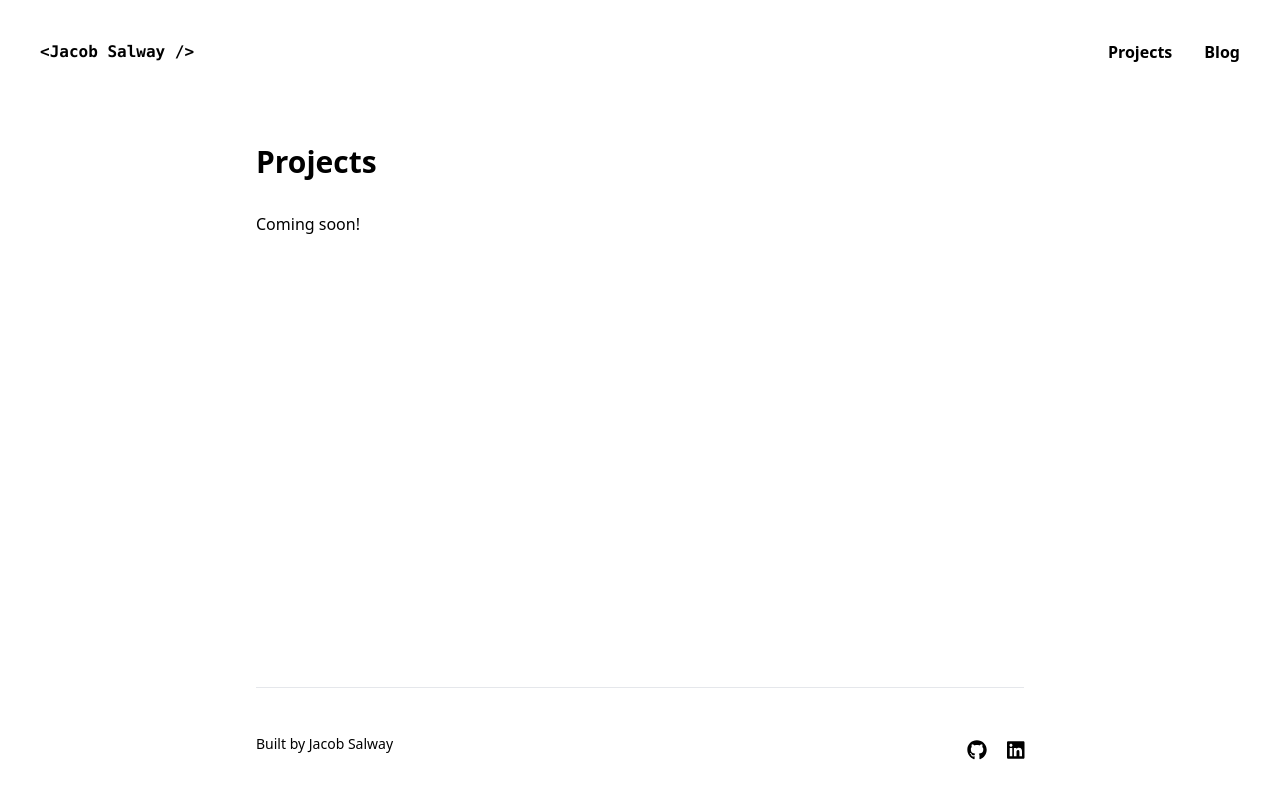
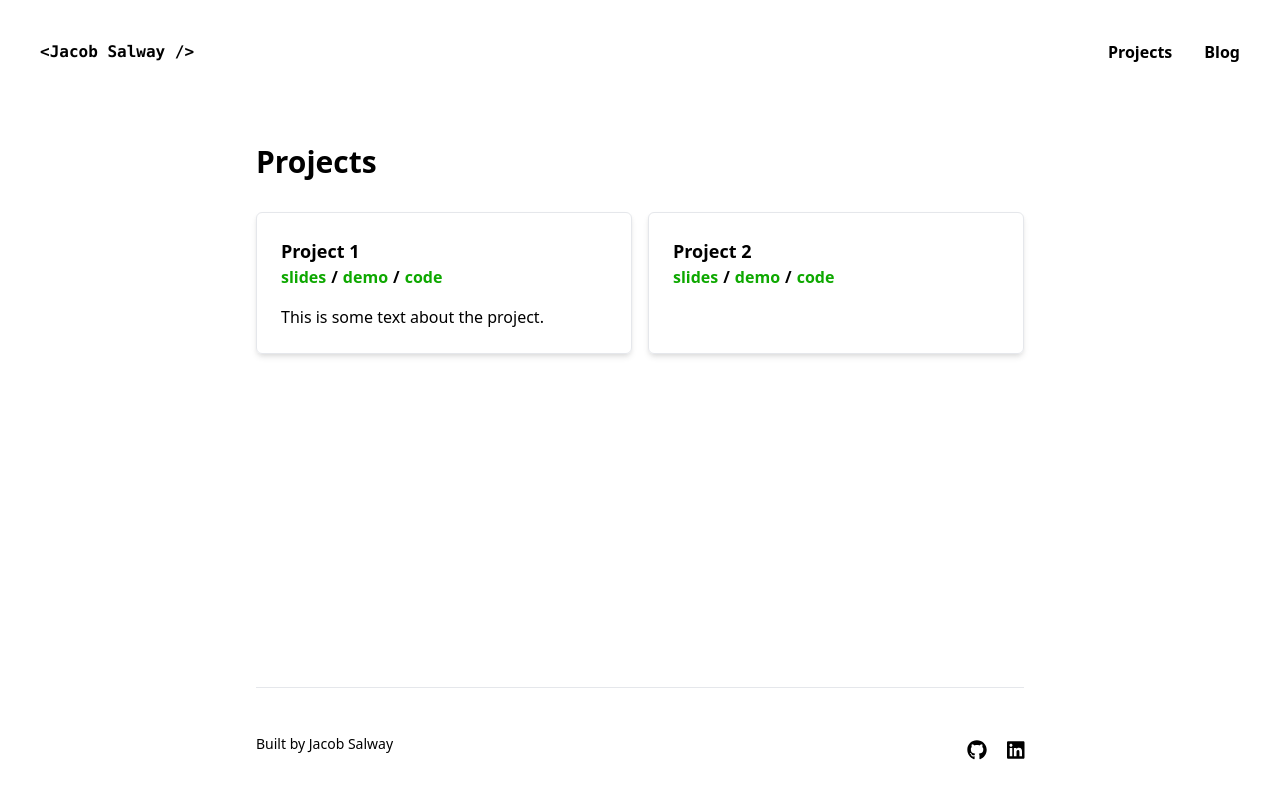
Before and after one commit to jacobsalway/jacobsalway.com, a Next.js app: page /projects in a window 1280 px wide. Built offline with nearby package versions, Linux system fonts and the light colour scheme.

Commit message:
Project page scaffold and styling

```diff
--- a/pages/projects.tsx
+++ b/pages/projects.tsx
@@ -1,12 +1,33 @@
 import { NextPage } from 'next'
 import Layout from '../components/Layout'
+import styles from '../styles/Projects.module.sass'
 
 const Projects: NextPage = () => {
     return (
         <Layout title='Projects' footer={true}>
             <div className='max-w-screen-md mx-auto'>
                 <h1 className='text-3xl font-bold pb-8'>Projects</h1>
-                Coming soon!
+                <div className='grid grid-cols-2 gap-4'>
+                    <div className='p-6 rounded-md shadow-md border'>
+                        <span className='text-lg font-bold'>Project 1</span>
+                        <ul className={`flex list-none ${styles.projectLinks}`}>
+                            <li className='font-semibold'><a>slides</a></li>
+                            <li className='font-semibold'><a>demo</a></li>
+                            <li className='font-semibold'><a>code</a></li>
+                        </ul>
+                        <p className='mt-4'>
+                            This is some text about the project.
+                        </p>
+                    </div>
+                    <div className='p-6 rounded-md shadow-md border'>
+                        <span className='text-lg font-bold'>Project 2</span>
+                        <ul className={`flex list-none ${styles.projectLinks}`}>
+                            <li className='font-semibold'><a>slides</a></li>
+                            <li className='font-semibold'><a>demo</a></li>
+                            <li className='font-semibold'><a>code</a></li>
+                        </ul>
+                    </div>
+                </div>
             </div>
         </Layout>
     )
--- /dev/null
+++ b/styles/Projects.module.sass
@@ -0,0 +1,6 @@
+.projectLinks
+    & > li:not(:first-child)::before
+        content: '/'
+        margin: 0 5px
+    a
+        color: theme('colors.domain-green')
```
